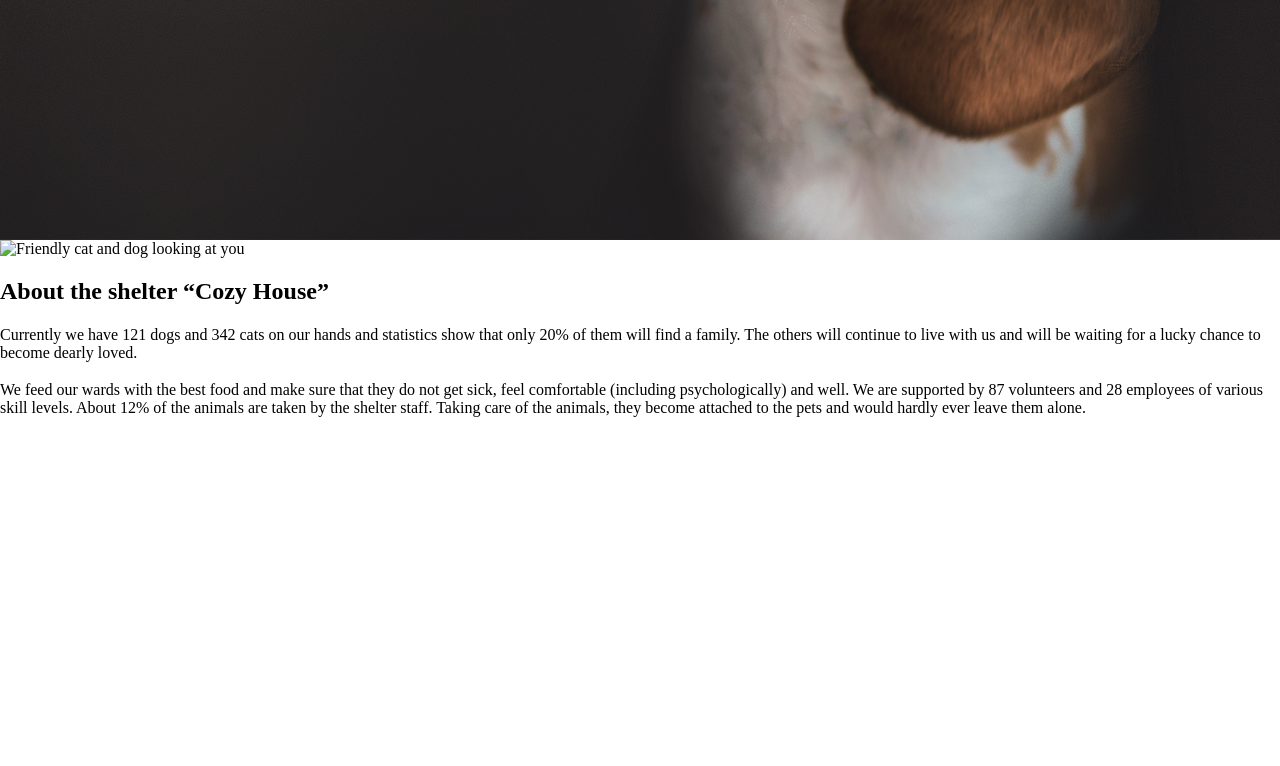
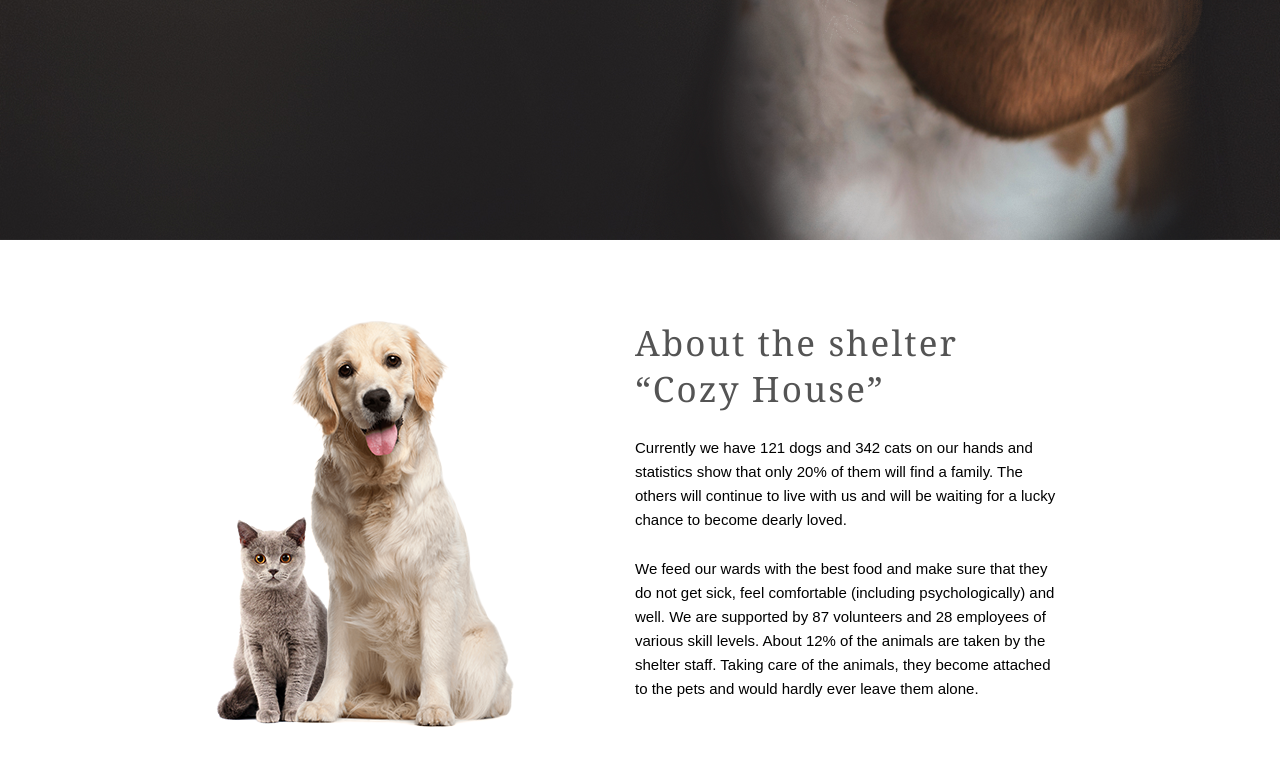
Before and after one commit to mpryazh/shelter, a plain HTML site: page pages/main/index.html in a window 1280 px wide. Shown: the part 668-1434 px from the top of the page. Before the commit the page ends 1102 px from the top, so only its background shows below. Drawn offline with Linux system fonts and the light colour scheme.

Commit message:
feat: create about page

```diff
--- a/pages/main/index.html
+++ b/pages/main/index.html
@@ -31,14 +31,12 @@
                 <img src="../../assets/images/start-screen-puppy.png" alt="peaceful dog" id="startScreenPuppy">
             </div>
     </div>
-        <div id="page2">
-            <img src="" alt="Friendly cat and dog looking at you">
+        <div id="about">
+            <img src="../../assets/images/about-pets.png" alt="Friendly cat and dog looking at you" id="aboutPets">
             <article>
-                <h2>About the shelter “Cozy House”</h2>
-                <p>
-                    Currently we have 121 dogs and 342 cats on our hands and statistics show that only 20% of them will find a family. The others will continue to live with us and will be waiting for a lucky chance to become dearly loved.
-                    <br><br>We feed our wards with the best food and make sure that they do not get sick, feel comfortable (including psychologically) and well. We are supported by 87 volunteers and 28 employees of various skill levels. About 12% of the animals are taken by the shelter staff. Taking care of the animals, they become attached to the pets and would hardly ever leave them alone.</h2>
-                </p>
+                <h2>About the shelter <br>“Cozy House”</h2>
+                <p>Currently we have 121 dogs and 342 cats on our hands and statistics show that only 20% of them will find a family. The others will continue to live with us and will be waiting for a lucky chance to become dearly loved.</p>
+                <p>We feed our wards with the best food and make sure that they do not get sick, feel comfortable (including psychologically) and well. We are supported by 87 volunteers and 28 employees of various skill levels. About 12% of the animals are taken by the shelter staff. Taking care of the animals, they become attached to the pets and would hardly ever leave them alone.</p>
             </article>
         </div>
 </body>
--- a/pages/main/style.css
+++ b/pages/main/style.css
@@ -1,12 +1,13 @@
 :root {
-    --color-dark-m: #B2B2B2;
-    --color-dark-3xl: #292929;
-    --color-dark-s: #CDCDCD;
-    --color-light-xl: #FFFFFF;
+    --color-primary-light: #FDDCC4;
     --color-primary: #F1CDB3;
     --color-light-s: #FAFAFA;
-    --color-primary-light: #FDDCC4;
-
+    --color-light-xl: #FFFFFF;
+    --color-dark-s: #CDCDCD;
+    --color-dark-m: #B2B2B2;
+    --color-dark-l: #545454;
+    --color-dark-xl: #4C4C4C;
+    --color-dark-3xl: #292929;
 }
 .rowWrapper {
     display: flex;
@@ -99,6 +100,7 @@ nav li a:active {
     padding: 0px;
     display: flex;
     flex-direction: row;
+    gap: 42px;
 }
 #notOnly {
     display: flex;
@@ -130,7 +132,7 @@ nav li a:active {
     padding: 0px;
 }
 #startScreenPuppy {
-    width: 60%;
+    /* width: 60%; */
     max-width: 698px;
     height: auto;
 }
@@ -153,3 +155,40 @@ nav li a:active {
     filter: drop-shadow(0px 4px 4px rgba(0, 0, 0, 0.25));
     color: var(--color-dark-3xl)
 }
+#about {
+    height: 588px;
+    display: flex;
+    margin: 80px 40px 100px;
+    justify-content: center;
+    gap: 120px;
+}
+#aboutPets {
+    width: 300px;
+    height: 408px;
+}
+#about article {
+    width: 430px;
+    height: 380px;
+    display: flex;
+    flex-direction: column;
+    gap: 25px;
+}
+#about article h2{
+    color: var(--color-dark-l);
+    font-family: 'Georgia';
+    font-style: normal;
+    font-weight: 400;
+    font-size: 35px;
+    line-height: 130%;
+    letter-spacing: 0.06em;
+    margin: 0px;
+}
+#about article p {
+    color: (--color-dark-xl);
+    font-family: 'Arial';
+    font-style: normal;
+    font-weight: 400;
+    font-size: 15px;
+    line-height: 160%;
+    margin: 0px;
+}
```
Also changed, not shown: assets/images/about-pets.png (added).
